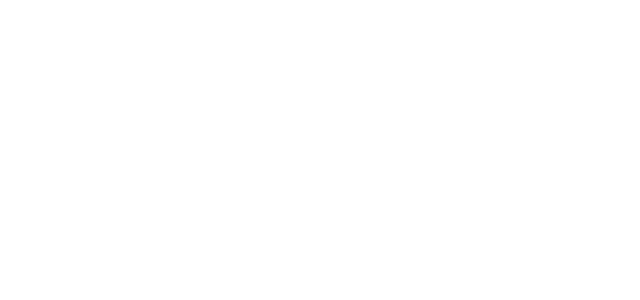
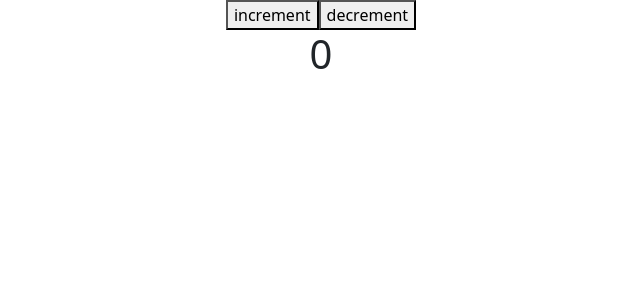
Before and after one commit to HARISHMALISETTY/11r-14r-react, a React (Create React App) app in the folder myapp/: page /movies in a window 1280 px wide. Shown: the top 300 px of the page, without its empty margins (319-959 px from the left). Built offline with nearby package versions, Linux system fonts and the light colour scheme.

Commit message:
counter-app-redux

```diff
--- a/myapp/src/App.jsx
+++ b/myapp/src/App.jsx
@@ -23,9 +23,13 @@
 // import FormValid from "./uiContent/customHooks/formValid";
 import AddProduct from "./uiContent/productDetails/addProduct";
 import CircleComp from "./uiContent/circleComp";
+import CounterControls from "./uiContent/reduxComponents/counterControls";
+import CounterDisplay from "./uiContent/reduxComponents/counterDisplay";
 function App() {
   return (
     <div className="App">
+      <CounterControls/>
+      <CounterDisplay/>
 
       {/* <Mounting color="orange"/> */}
       {/* <UpdatingPhase color="yellow"/> */}
@@ -111,7 +115,7 @@
 {/* <ParenComp/> */}
 {/* <AddProduct/> */}
 {/* <FormValid/> */}
-<CircleComp/>
+{/* <CircleComp/> */}
 
 
     </div>
--- a/myapp/src/index.js
+++ b/myapp/src/index.js
@@ -1,18 +1,21 @@
-import React from 'react';
-import ReactDOM from 'react-dom/client';
-import './index.css';
-import App from './App';
-import reportWebVitals from './reportWebVitals';
-import Sample from  './SampleComp';
-import Home from './home/homeComp';
-import 'bootstrap/dist/css/bootstrap.min.css';
-import Accordian from './uiContent/bs-accordian/accordianComp';
-import Main from './main/mainComp';
-import Parent from './uiContent/Parentcomp/parentComp';
-import Counter from './uiContent/counter/counter';
-import Toggle from './uiContent/toggleSwitch/toggleSwitch';
-import SampleForm from './uiContent/sampleForm/sampleForm';
-import Todo from "./uiContent/todo/index.js"
+import React from "react";
+import ReactDOM from "react-dom/client";
+import "./index.css";
+import App from "./App";
+import reportWebVitals from "./reportWebVitals";
+import Sample from "./SampleComp";
+import Home from "./home/homeComp";
+import "bootstrap/dist/css/bootstrap.min.css";
+import Accordian from "./uiContent/bs-accordian/accordianComp";
+import Main from "./main/mainComp";
+import Parent from "./uiContent/Parentcomp/parentComp";
+import Counter from "./uiContent/counter/counter";
+import Toggle from "./uiContent/toggleSwitch/toggleSwitch";
+import SampleForm from "./uiContent/sampleForm/sampleForm";
+import Todo from "./uiContent/todo/index.js";
+import { Provider } from "react-redux";
+import store from "./redux/store.js";
+
 const products = [
   {
     id: 1,
@@ -222,24 +225,26 @@
   },
 ];
 
-const root = ReactDOM.createRoot(document.getElementById('root'));
+const root = ReactDOM.createRoot(document.getElementById("root"));
 root.render(
   <>
-
-{/* <Todo/> */}
+    {/* <Todo/> */}
     {/* <SampleForm/> */}
     {/* <Toggle/> */}
 
     {/* <Counter/> */}
     {/* <Main/> */}
     {/* <Parent login="admin"/> */}
-    <App />
+    <Provider store={store}>
+      <App />
+    </Provider>
+
     {/* <Sample/> */}
     {/* <Home/> */}
     {/* <Accordian title={products[0].title}  info={products[0].description}/>
     <Accordian title={products[1].title}  info={products[1].description}/> */}
     {/* {products.map((a,b)=>{return ( <Accordian title={a.title} img={a.image} desc={a.description}/>)})} */}
-   {/* {products.map((a,b)=>{return (<Accordian title={a.title} info={a.description}/>)})} */}
+    {/* {products.map((a,b)=>{return (<Accordian title={a.title} info={a.description}/>)})} */}
   </>
 );
 
--- /dev/null
+++ b/myapp/src/redux/actions/action.js
@@ -0,0 +1,10 @@
+export const INCREMENT = "increment";
+export const DECREMENT = "decrement";
+
+export const increment = () => ({
+  type: INCREMENT,
+});
+
+export const decrement = () => ({
+  type: DECREMENT,
+});
--- /dev/null
+++ b/myapp/src/redux/reducers/counterReducer.js
@@ -0,0 +1,21 @@
+import { count } from "firebase/firestore";
+import { INCREMENT, DECREMENT } from "../actions/action";
+
+const intialState = {
+  count: 0,
+};
+
+const CounterReducer = (state = intialState, action) => {
+  switch (action.type) {
+    case INCREMENT:
+      return { ...state, count: state.count + 1 };
+
+    case DECREMENT:
+      return { ...state, count: state.count - 1 };
+
+    default:
+      return state;
+  }
+};
+
+export default CounterReducer;
--- a/myapp/src/redux/store.js
+++ b/myapp/src/redux/store.js
@@ -0,0 +1,6 @@
+import { legacy_createStore } from "redux";
+import CounterReducer from "./reducers/counterReducer";
+
+const store=legacy_createStore(CounterReducer)
+
+export default store;
--- /dev/null
+++ b/myapp/src/uiContent/reduxComponents/counterControls.jsx
@@ -0,0 +1,13 @@
+import React from "react";
+import { increment, decrement } from "../../redux/actions/action";
+import { useDispatch } from "react-redux";
+
+export default function CounterControls() {
+  const dispatch = useDispatch();
+  return (
+    <div>
+      <button onClick={()=>dispatch(increment())}>increment</button>
+      <button onClick={()=>dispatch(decrement())}>decrement</button>
+    </div>
+  );
+}
--- /dev/null
+++ b/myapp/src/uiContent/reduxComponents/counterDisplay.jsx
@@ -0,0 +1,15 @@
+import React from 'react'
+import { useSelector } from 'react-redux'
+
+
+export default function CounterDisplay() {
+
+    const count=useSelector((state)=>state.count)
+
+  return (
+    <div>
+        <h1>{count}</h1>
+
+    </div>
+  )
+}
```
Also changed, not shown: myapp/src/redux/actions/action1.js (deleted), myapp/src/redux/reducers/reducer1.js (deleted).
